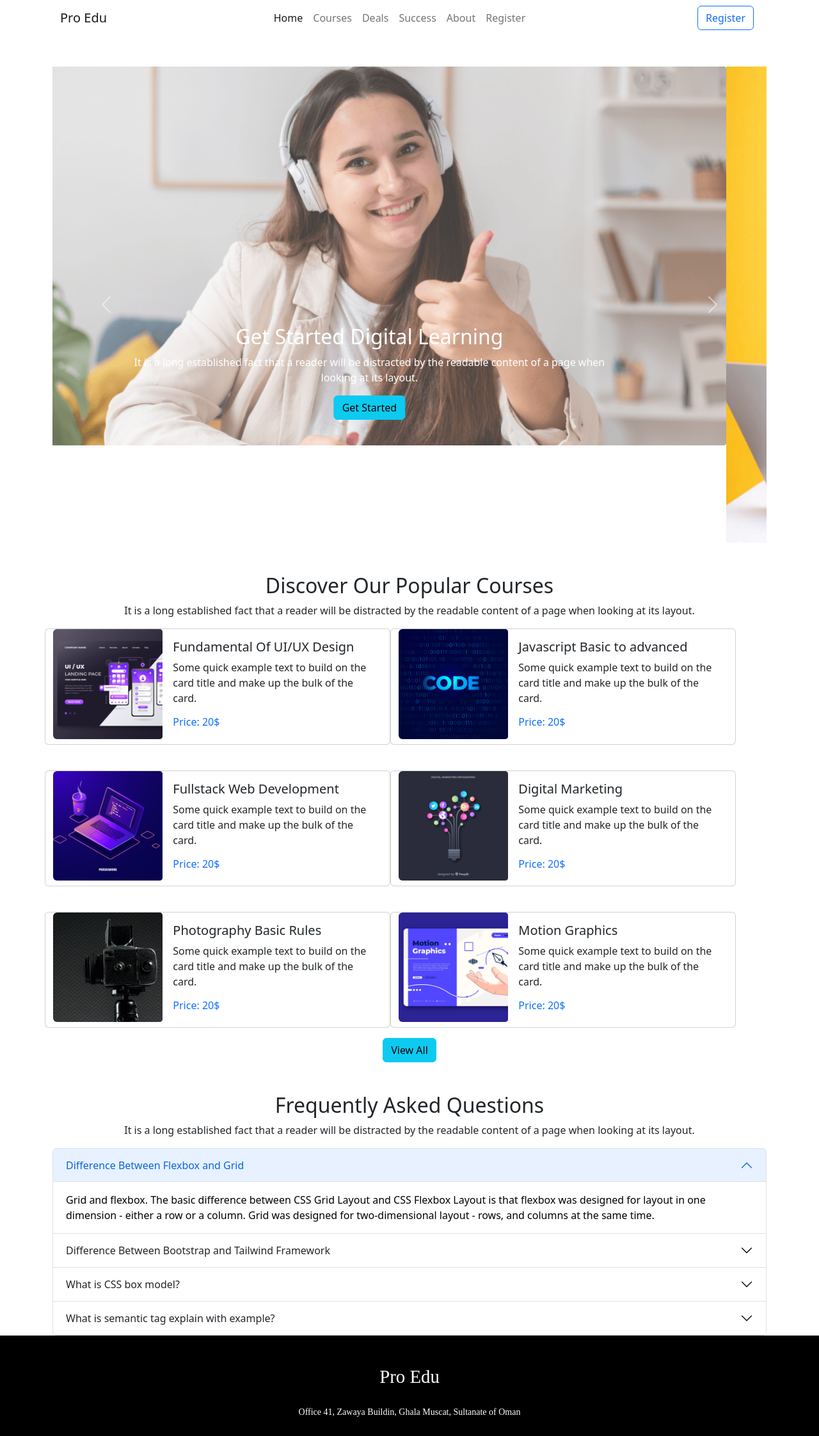
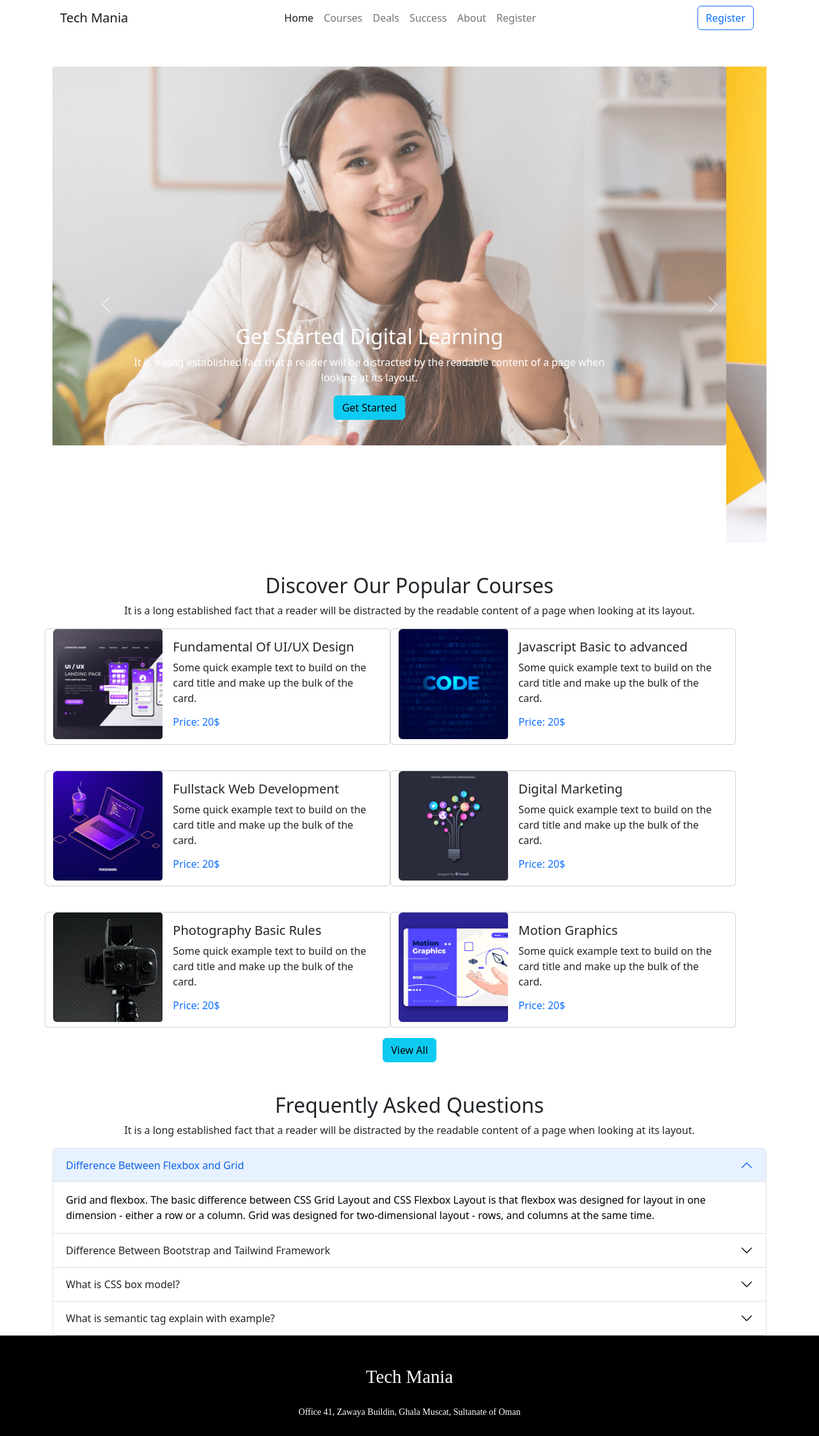
Before and after one commit to SazzadurRahmanAyan/ed-tech-website, a plain HTML site: page index.html in a window 1280 px wide. Shown: the top 2244 px of the page at 64% size. Drawn offline with nearby package versions, Linux system fonts and the light colour scheme.

Commit message:
title name changed

```diff
--- a/index.html
+++ b/index.html
@@ -3,7 +3,7 @@
   <head>
     <meta charset="utf-8">
     <meta name="viewport" content="width=device-width, initial-scale=1">
-    <title>Pro Edu</title>
+    <title>Tech Mania</title>
     <link href="https://cdn.jsdelivr.net/npm/bootstrap@5.2.0/dist/css/bootstrap.min.css" rel="stylesheet" integrity="sha384-gH2yIJqKdNHPEq0n4Mqa/HGKIhSkIHeL5AyhkYV8i59U5AR6csBvApHHNl/vI1Bx" crossorigin="anonymous">
     <link rel="stylesheet" href="css/style.css">
     <link rel="stylesheet" href="https://stackpath.boosttrapcdn.com/font-awesome/">
@@ -12,7 +12,7 @@
     <header class="container">
         <nav class="navbar navbar-expand-lg bg-white">
             <div class="container-fluid">
-              <a class="navbar-brand" href="#">Pro Edu</a>
+              <a class="navbar-brand" href="#">Tech Mania</a>
               <button class="navbar-toggler" type="button" data-bs-toggle="collapse" data-bs-target="#navbarNav" aria-controls="navbarNav" aria-expanded="false" aria-label="Toggle navigation">
                 <span class="navbar-toggler-icon"></span>
               </button>
@@ -238,7 +238,7 @@
     </main>
     <footer>
       <div class="footer-content">
-        <h3>Pro Edu</h3>
+        <h3>Tech Mania</h3>
         <p>Office 41, Zawaya Buildin, Ghala Muscat,
           Sultanate of Oman</p>
 
```
